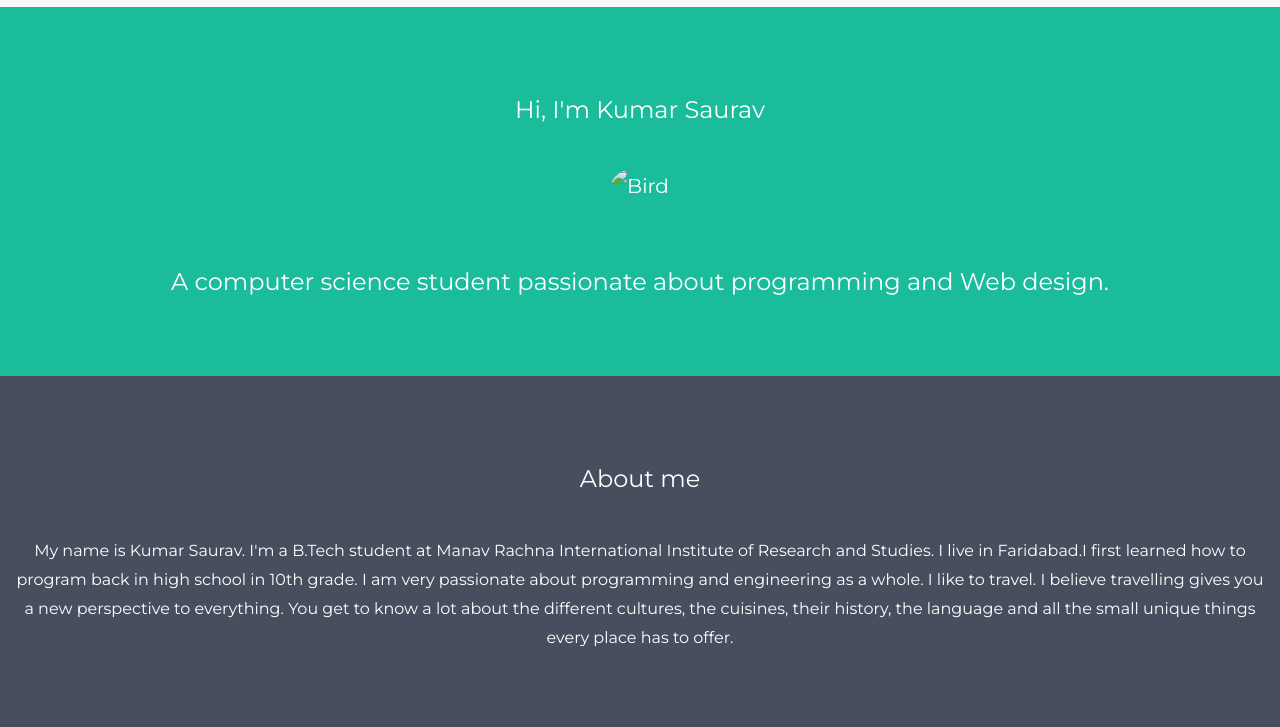
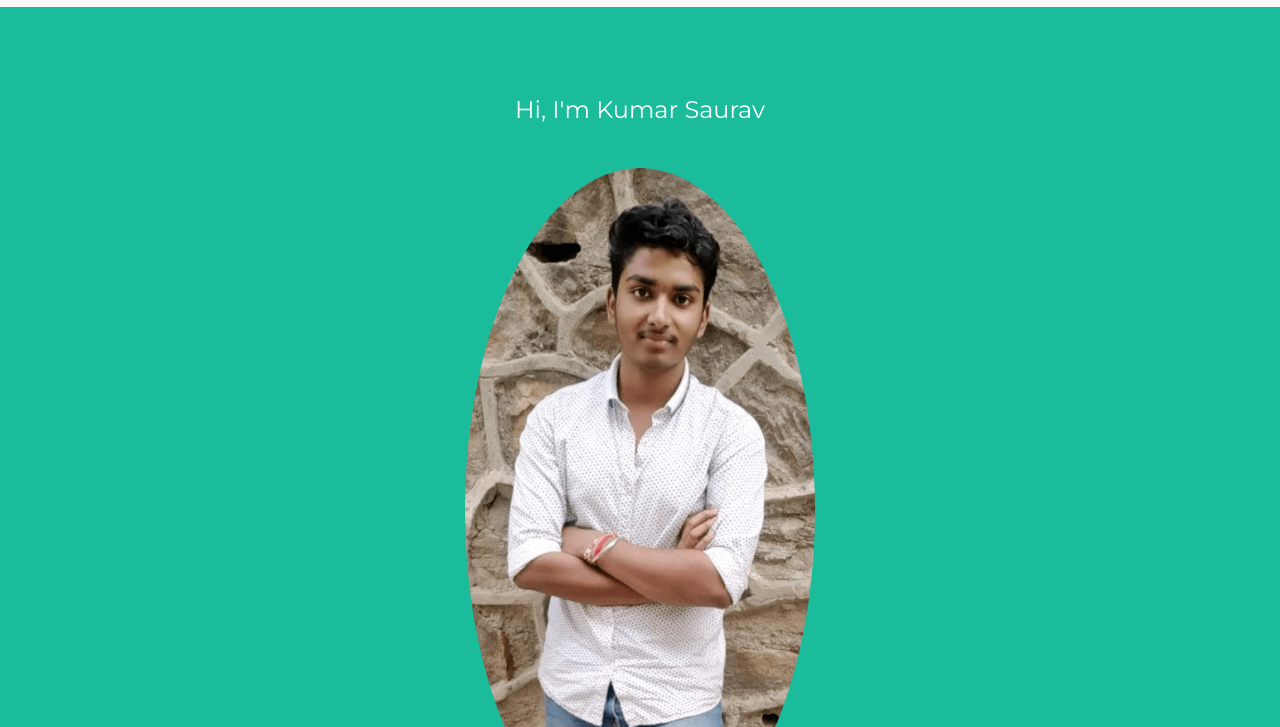
Before and after one commit to saurav3183/newrepo, a plain HTML site: page bootstrap/bootstrap.html in a window 1280 px wide. Shown: the part 73-800 px from the top of the page. Drawn offline with nearby package versions, Linux system fonts and the light colour scheme.

Commit message:
saurav3183

```diff
--- a/bootstrap/bootstrap.html
+++ b/bootstrap/bootstrap.html
@@ -72,7 +72,7 @@
 <!-- First Container -->
 <div class="container-fluid bg-1 text-center">
   <h3 class="margin">Hi, I'm Kumar Saurav</h3>
-  <img src="photo.jpeg" class="img-responsive img-circle margin" style="display:inline" alt="Bird" width="350" height="350">
+  <img src="photo.png" class="img-responsive img-circle margin" style="display:inline" alt="Bird" width="350" height="350">
   <h3>A computer science student passionate about programming and Web design.</h3>
 </div>
 
```
Also changed, not shown: bootstrap/photo.png (added).
